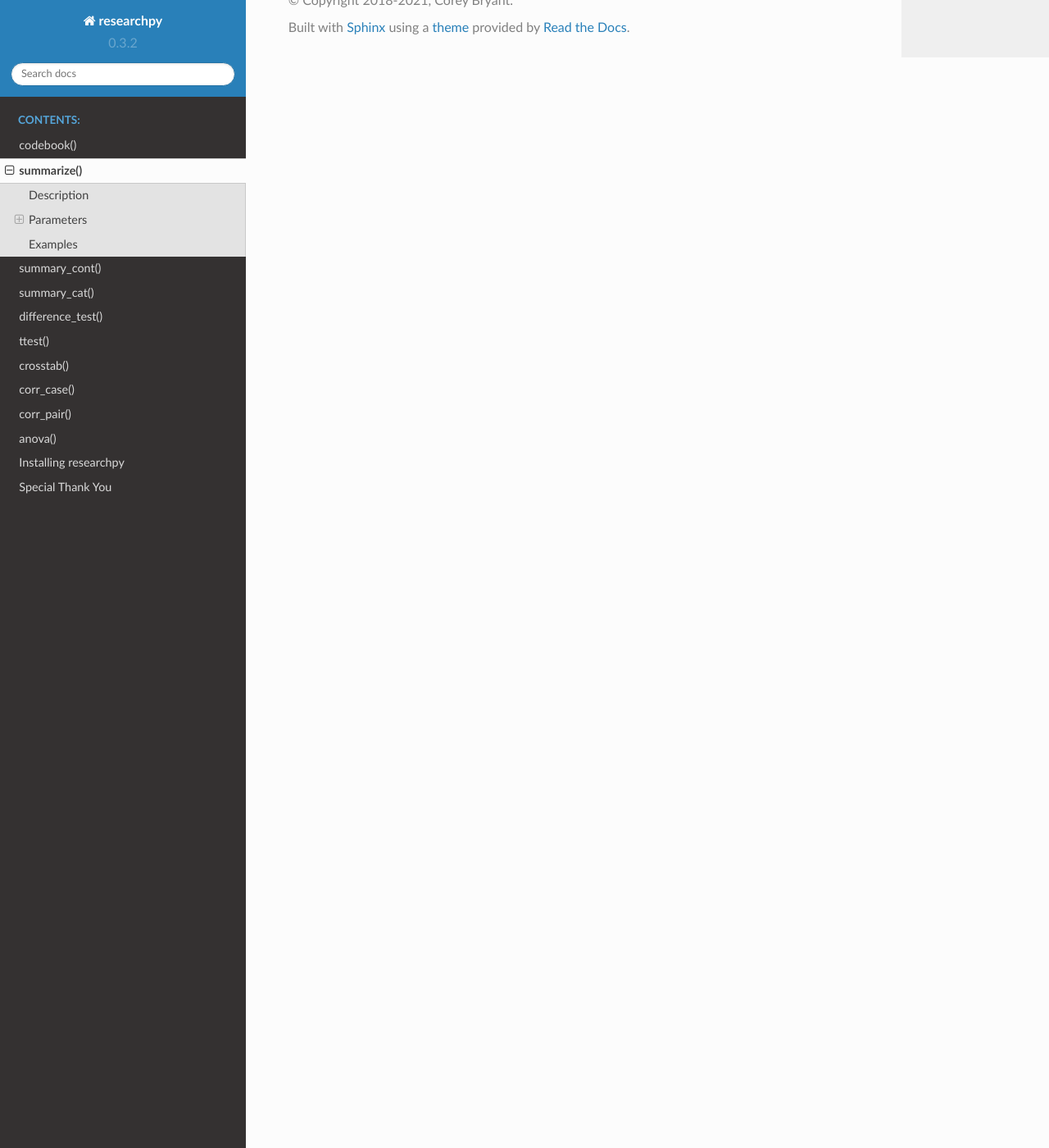
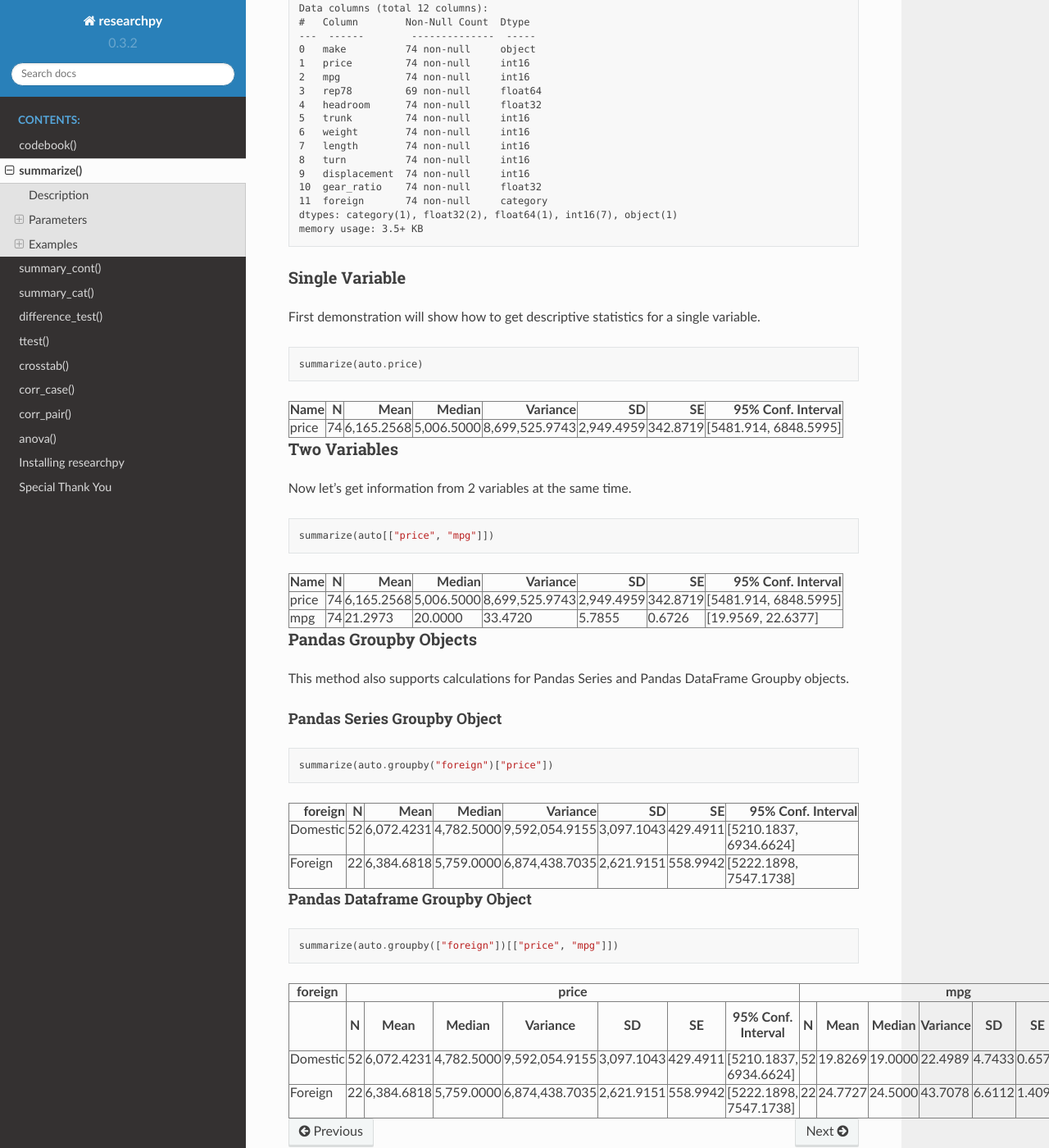
Before and after one commit to researchpy/documentation, a Sphinx documentation site: the page built from source/summarize_documentation.rst, in a window 1280 px wide and 1400 px high, scrolled down 1602 px. Shown: the whole window at 82% size. Built offline with Sphinx 7.4.7 and the Read the Docs theme 2.0.0, drawn with Linux system fonts in a browser that asks for light colours; some of the changed text lies outside the part shown.

Commit message:
Update summarize_documentation.rst

```diff
--- a/source/summarize_documentation.rst
+++ b/source/summarize_documentation.rst
@@ -46,6 +46,9 @@ Pandas DataFrame or Python dictionary object containing the univariate descripti
 
 Examples
 ========
+
+Loading Packages and Data
+-------------------------
 First to load required libraries for this example. Below, an example data set will be loaded
 in using statsmodels.datasets; the data loaded in is a data set available through Stata
 called 'auto'.
@@ -82,3 +85,62 @@ called 'auto'.
   11  foreign       74 non-null     category
   dtypes: category(1), float32(2), float64(1), int16(7), object(1)
   memory usage: 3.5+ KB
+
+
+
+Single Variable
+---------------
+First demonstration will show how to get descriptive statistics for a single variable.
+
+.. code:: python
+
+  summarize(auto.price)
+
+.. raw:: html
+
+  <table border="1" class="dataframe">  <thead>    <tr style="text-align: right;">      <th>Name</th>      <th>N</th>      <th>Mean</th>      <th>Median</th>      <th>Variance</th>      <th>SD</th>      <th>SE</th>      <th>95% Conf. Interval</th>    </tr>  </thead>  <tbody>    <tr>      <td>price</td>      <td>74</td>      <td>6,165.2568</td>      <td>5,006.5000</td>      <td>8,699,525.9743</td>      <td>2,949.4959</td>      <td>342.8719</td>      <td>[5481.914, 6848.5995]</td>    </tr>  </tbody></table>
+
+
+
+Two Variables
+-------------
+Now let's get information from 2 variables at the same time.
+
+.. code:: python
+
+  summarize(auto[["price", "mpg"]])
+
+.. raw:: html
+
+  <table border="1" class="dataframe">  <thead>    <tr style="text-align: right;">      <th>Name</th>      <th>N</th>      <th>Mean</th>      <th>Median</th>      <th>Variance</th>      <th>SD</th>      <th>SE</th>      <th>95% Conf. Interval</th>    </tr>  </thead>  <tbody>    <tr>      <td>price</td>      <td>74</td>      <td>6,165.2568</td>      <td>5,006.5000</td>      <td>8,699,525.9743</td>      <td>2,949.4959</td>      <td>342.8719</td>      <td>[5481.914, 6848.5995]</td>    </tr>    <tr>      <td>mpg</td>      <td>74</td>      <td>21.2973</td>      <td>20.0000</td>      <td>33.4720</td>      <td>5.7855</td>      <td>0.6726</td>      <td>[19.9569, 22.6377]</td>    </tr>  </tbody></table>
+
+
+
+Pandas Groupby Objects
+----------------------
+This method also supports calculations for Pandas Series and Pandas DataFrame Groupby objects.
+
+
+Pandas Series Groupby Object
+^^^^^^^^^^^^^^^^^^^^^^^^^^^^
+
+.. code:: python
+
+  summarize(auto.groupby("foreign")["price"])
+
+
+.. raw:: html
+
+  <table border="1" class="dataframe">  <thead>    <tr style="text-align: right;">      <th>foreign</th>      <th>N</th>      <th>Mean</th>      <th>Median</th>      <th>Variance</th>      <th>SD</th>      <th>SE</th>      <th>95% Conf. Interval</th>    </tr>  </thead>  <tbody>    <tr>      <td>Domestic</td>      <td>52</td>      <td>6,072.4231</td>      <td>4,782.5000</td>      <td>9,592,054.9155</td>      <td>3,097.1043</td>      <td>429.4911</td>      <td>[5210.1837, 6934.6624]</td>    </tr>    <tr>      <td>Foreign</td>      <td>22</td>      <td>6,384.6818</td>      <td>5,759.0000</td>      <td>6,874,438.7035</td>      <td>2,621.9151</td>      <td>558.9942</td>      <td>[5222.1898, 7547.1738]</td>    </tr>  </tbody></table>
+
+
+Pandas Dataframe Groupby Object
+^^^^^^^^^^^^^^^^^^^^^^^^^^^^^^^
+
+.. code:: python
+
+  summarize(auto.groupby(["foreign"])[["price", "mpg"]])
+
+.. raw:: html
+
+  <table border="1" class="dataframe">  <thead>    <tr>      <th>foreign</th>      <th colspan="7" halign="left">price</th>      <th colspan="7" halign="left">mpg</th>    </tr>    <tr>      <th></th>      <th>N</th>      <th>Mean</th>      <th>Median</th>      <th>Variance</th>      <th>SD</th>      <th>SE</th>      <th>95% Conf. Interval</th>      <th>N</th>      <th>Mean</th>      <th>Median</th>      <th>Variance</th>      <th>SD</th>      <th>SE</th>      <th>95% Conf. Interval</th>    </tr>  </thead>  <tbody>    <tr>      <td>Domestic</td>      <td>52</td>      <td>6,072.4231</td>      <td>4,782.5000</td>      <td>9,592,054.9155</td>      <td>3,097.1043</td>      <td>429.4911</td>      <td>[5210.1837, 6934.6624]</td>      <td>52</td>      <td>19.8269</td>      <td>19.0000</td>      <td>22.4989</td>      <td>4.7433</td>      <td>0.6578</td>      <td>[18.5064, 21.1475]</td>    </tr>    <tr>      <td>Foreign</td>      <td>22</td>      <td>6,384.6818</td>      <td>5,759.0000</td>      <td>6,874,438.7035</td>      <td>2,621.9151</td>      <td>558.9942</td>      <td>[5222.1898, 7547.1738]</td>      <td>22</td>      <td>24.7727</td>      <td>24.5000</td>      <td>43.7078</td>      <td>6.6112</td>      <td>1.4095</td>      <td>[21.8415, 27.704]</td>    </tr>  </tbody></table>
```
Also changed, not shown: other parts of source/summarize_documentation.rst (+1 -1 lines).
